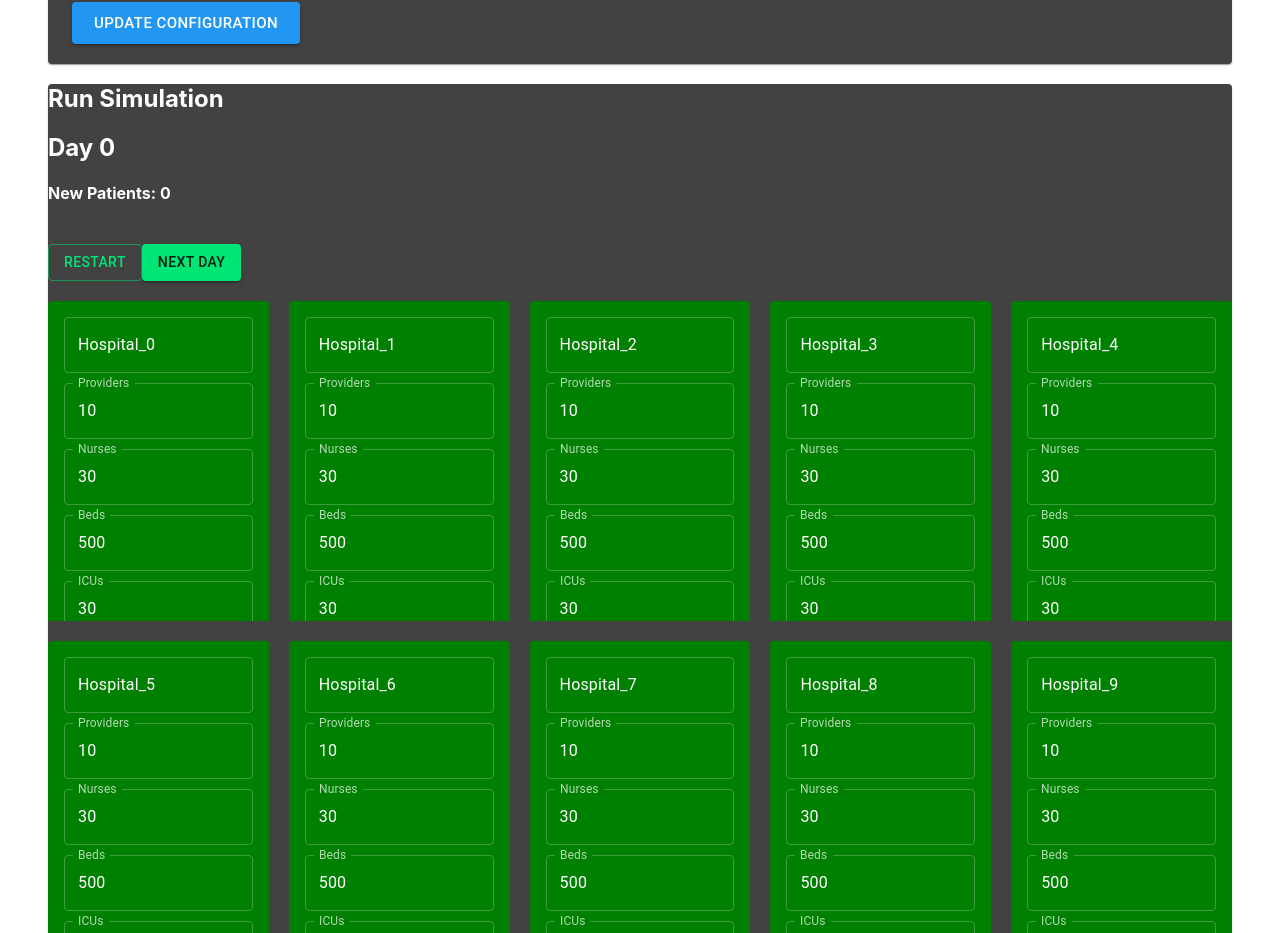
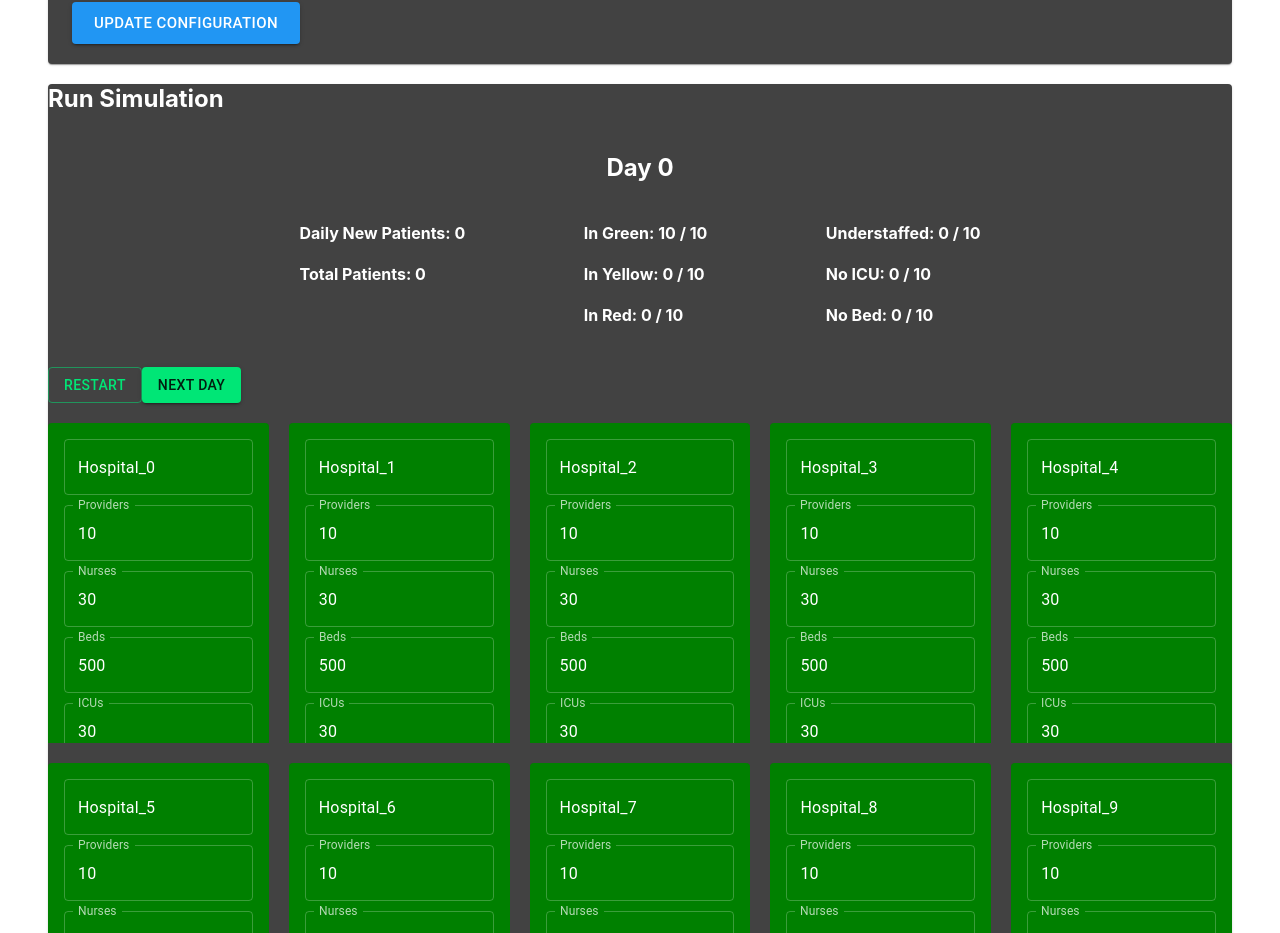
Before and after one commit to MnAnX/er-capacity-simulator, a React (Create React App) app: page / in a window 1280 px wide. Shown: the part 778-1711 px from the top of the page. Built offline with nearby package versions, Linux system fonts and the light colour scheme.

Commit message:
more info to the summary

```diff
--- a/src/Summary.js
+++ b/src/Summary.js
@@ -2,6 +2,9 @@ import React, { Component } from 'react';
 import { connect } from 'react-redux';
 import { bindActionCreators } from 'redux';
 import * as actionCreators from './actions/app';
+
+import Grid from '@material-ui/core/Grid';
+import Padding from './components/Padding'
 
 
 class Summary extends Component {
@@ -10,11 +13,29 @@ class Summary extends Component {
   }
 
 	render() {
+		let num_units_green = this.props.app.day_count > 0 ? this.props.app.num_units_green : this.props.config.total_num_units
 		return (
-			<div>
+			<Grid container justify="center">
 				<h2>Day {this.props.app.day_count}</h2>
-				<h4>New Patients: {this.props.app.num_new_patients}</h4>
-			</div>
+				<Grid container justify="center">
+					<Grid item>
+						<h4>Daily New Patients: {this.props.app.num_new_patients}</h4>
+						<h4>Total Patients: {this.props.app.num_current_patients}</h4>
+					</Grid>
+					<Padding width="10%" />
+					<Grid item>
+						<h4>In Green: {num_units_green} / {this.props.config.total_num_units}</h4>
+						<h4>In Yellow: {this.props.app.num_units_yellow} / {this.props.config.total_num_units}</h4>
+						<h4>In Red: {this.props.app.num_units_red} / {this.props.config.total_num_units}</h4>
+					</Grid>
+					<Padding width="10%" />
+					<Grid item>
+						<h4>Understaffed: {this.props.app.num_units_understaffed} / {this.props.config.total_num_units}</h4>
+						<h4>No ICU: {this.props.app.num_units_no_icu} / {this.props.config.total_num_units}</h4>
+						<h4>No Bed: {this.props.app.num_units_no_bed} / {this.props.config.total_num_units}</h4>
+					</Grid>
+	      </Grid>
+			</Grid>
 		);
 	}
 }
--- a/src/reducers/app.js
+++ b/src/reducers/app.js
@@ -12,7 +12,13 @@ const defaultState = {
 	num_current_patients: 0,
 	num_new_patients: 0,
 	num_untreated_patients: 0,
-	units: {}
+	units: {},
+	num_units_green: 0,
+	num_units_yellow: 0,
+	num_units_red: 0,
+	num_units_understaffed: 0,
+	num_units_no_icu: 0,
+	num_units_no_bed: 0,
 }
 
 export default (state = defaultState, action) => {
@@ -28,15 +34,28 @@ export default (state = defaultState, action) => {
 				units: action.units,
 			}
 		case UPDATE_UNIT:
+			let units = {
+				...state.units,
+				[action.id]: {
+					...state.units[action.id],
+					...action.unit
+				}
+			}
+			let num_units_green = Object.values(units).filter(unit => unit.status === "Normal").length
+			let num_units_yellow = Object.values(units).filter(unit => unit.status === "Critical").length
+			let num_units_red = Object.values(units).filter(unit => unit.status === "Down").length
+			let num_units_understaffed = Object.values(units).filter(unit => unit.status_info.includes("Understaffed") || unit.status_info.includes("No Staff")).length
+			let num_units_no_icu = Object.values(units).filter(unit => unit.status_info.includes("No ICU")).length
+			let num_units_no_bed = Object.values(units).filter(unit => unit.status_info.includes("Can't Admit")).length
 			return {
         ...state,
-        units: {
-          ...state.units,
-          [action.id]: {
-						...state.units[action.id],
-						...action.unit
-					}
-        }
+        units,
+				num_units_green,
+				num_units_yellow,
+				num_units_red,
+				num_units_understaffed,
+				num_units_no_icu,
+				num_units_no_bed,
       };
 		case RESTART:
 			return {
```
